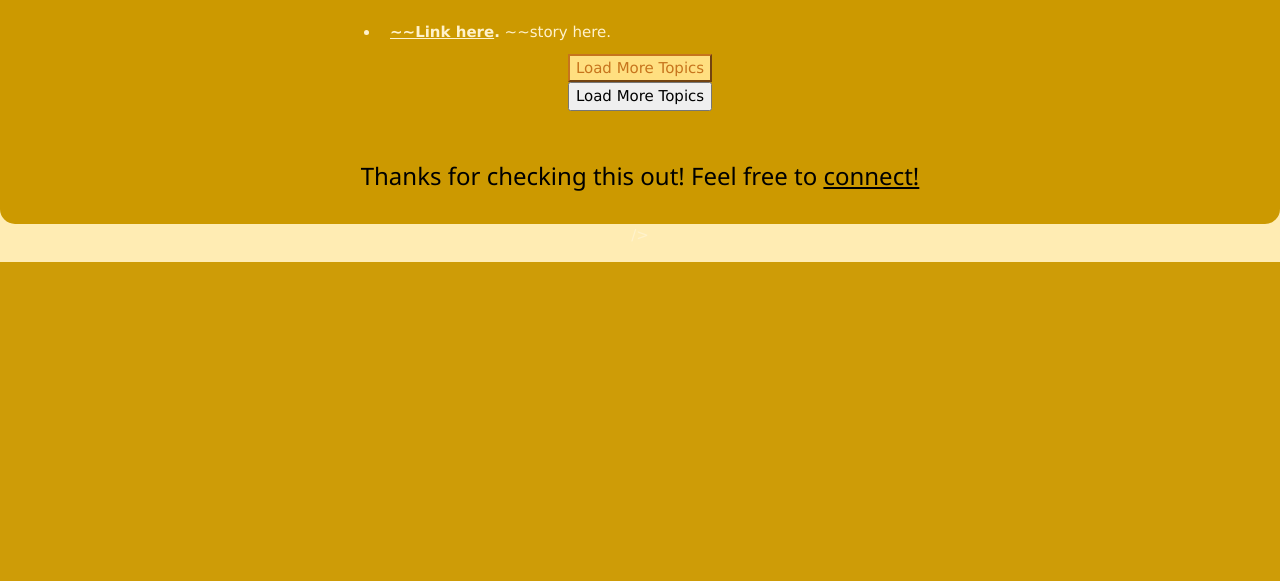
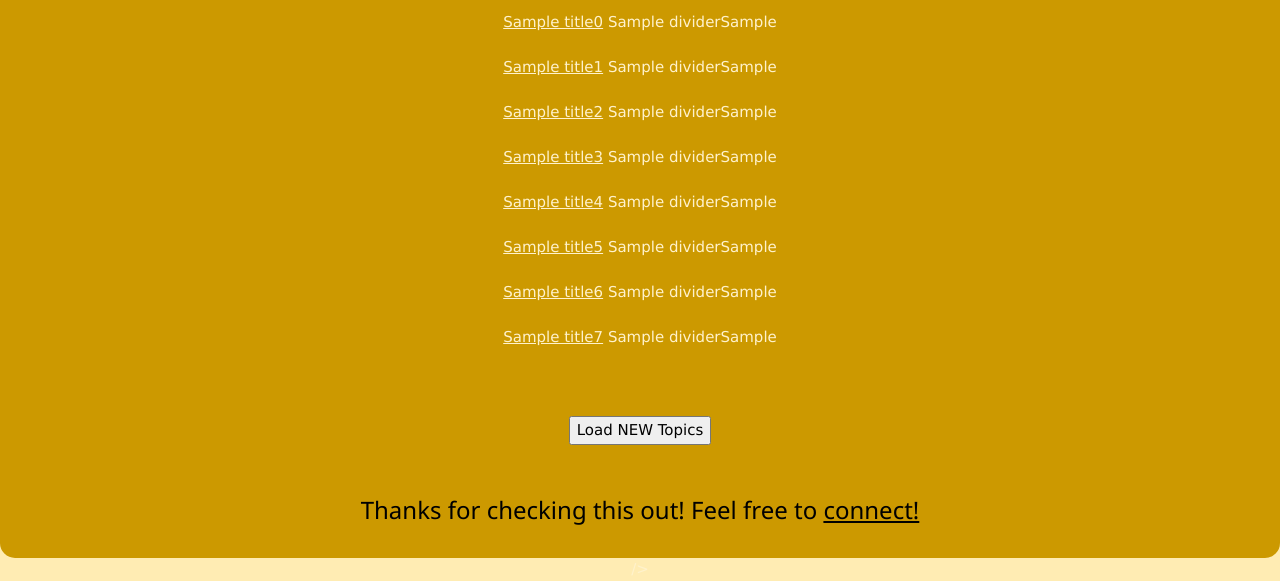
Before and after one commit to glory9/the-eidolon-project, a Flask app: template templates/index.html in a window 1280 px wide. Shown: the part 538-1119 px from the top of the page. Before the commit the page ends 800 px from the top, so only its background shows below. Run offline with Flask 2, Linux system fonts and the light colour scheme; the template is opened without the code that fills it: most values are stand-ins (such as "Sample title", 1, 10 or a date in 2020).

Commit message:
Update index.html

```diff
--- a/templates/index.html
+++ b/templates/index.html
@@ -92,29 +92,43 @@
 
   <section id="tribute-info">
     <h2>All Learning Topics</h2>
-    <ul>
-      <li><strong> <a class="topics" href="https://www.linkedin.com/in/glory-adedayo/"
-                                             target="_blank"> ~~Link here</a>.</strong>
-        ~~story here.
-      </li>
+    <a href="https://www.stackoverflow.com{{ link0 }}" target="_blank">
+        {{ title0 }}</a>
+       {{ divider }}{{ story0 }}
+    <br><br>
+      <a href="https://www.stackoverflow.com{{ link1 }}" target="_blank">
+        {{ title1 }}</a>
+       {{ divider }}{{ story1 }}
+    <br><br>
+      <a href="https://www.stackoverflow.com{{ link2 }}" target="_blank">
+        {{ title2 }}</a>
+       {{ divider }}{{ story2 }}
+    <br><br>
+      <a href="https://www.stackoverflow.com{{ link3 }}" target="_blank">
+        {{ title3 }}</a>
+       {{ divider }}{{ story3 }}
+    <br><br>
+      <a href="https://www.stackoverflow.com{{ link4 }}" target="_blank">
+        {{ title4 }}</a>
+       {{ divider }}{{ story4 }}
+    <br><br>
+      <a href="https://www.stackoverflow.com{{ link5 }}" target="_blank">
+        {{ title5 }}</a>
+       {{ divider }}{{ story5 }}
+    <br><br>
+    <a href="https://www.stackoverflow.com{{ link6 }}" target="_blank">
+        {{ title6 }}</a>
+       {{ divider }}{{ story6 }}
+    <br><br>
+    <a href="https://www.stackoverflow.com{{ link7 }}" target="_blank">
+        {{ title7 }}</a>
+       {{ divider }}{{ story7 }}
+    <br><br>
 
-    </ul>
-
-  <button onclick="myFunction()">Load More Topics</button>
-
-<script>
-function myFunction() {
-  var x = document.createElement("VAR");
-  var d1 = "Tester"
-  var t = document.createTextNode(d1);
-  x.appendChild(t);
-  x.appendChild("\n");
-  document.body.appendChild(x);
-}
-</script>
     <form method="POST" action="/send">
-      <input class="button" type="submit" name="submitbutton" value="Load More Topics"/>
-      <!button type="submit"><!/button></form>
+      <br><br>
+      <input class="button" type="submit" name="submitbutton" value="Load NEW Topics"/>
+      <!--button type="submit"></button--></form>
   </section><br>
 
   <h3> Thanks for checking this out! Feel free to   <a id="tribute-link" href="https://www.linkedin.com/in/glory-adedayo/"
```
